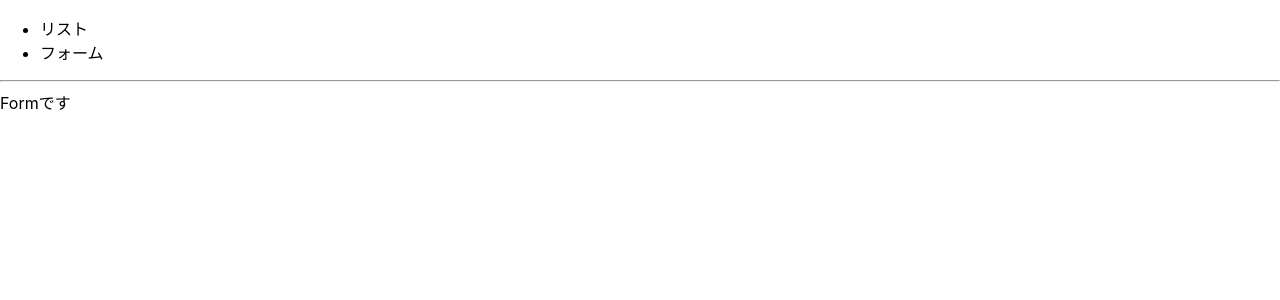
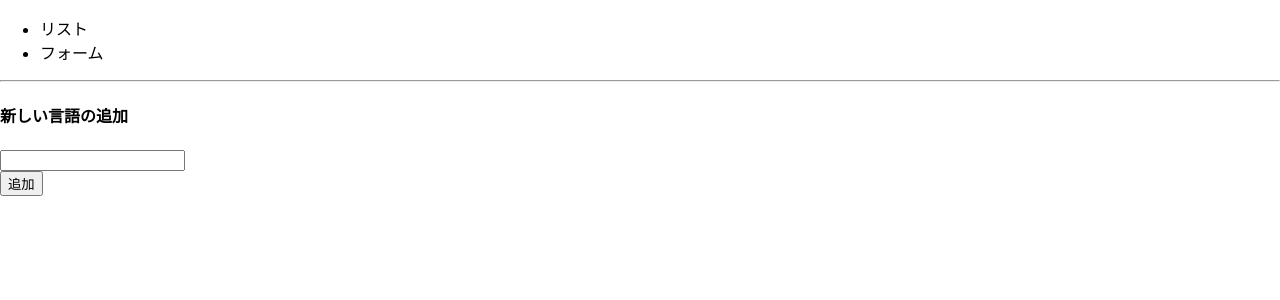
Before and after one commit to tokuyama-shouta/ReactStudy, a React (Create React App) app: page / in a window 1280 px wide. Both pictures are taken after a click on the item "フォーム". Shown: the top 300 px of the page. Built offline with nearby package versions, Linux system fonts and the light colour scheme.

Commit message:
フォームと親子間のデータのやりとり

```diff
--- a/src/App.js
+++ b/src/App.js
@@ -1,9 +1,17 @@
 import {useState} from 'react'
 import {List} from './List'
 import {Form} from './Form'
+import { LANGUAGES } from "./const/languages"
 
 function App() {
-  const [ tab, setTab] = useState('list')
+  const [ tab, setTab] = useState('list');
+  const [langs,setLangs] = useState(LANGUAGES);
+
+  const addLang = (lang) => {
+    setLangs([...langs,lang]);
+    setTab('list');
+  }
+
   return (
     <div>
       <header>
@@ -14,7 +22,7 @@
       </header>
       <hr/>
       {
-        tab === 'list' ? <List/> : <Form/>
+        tab === 'list' ? <List langs={langs} /> : <Form onAddLang={addLang}/>
       }
     </div>
   );
--- a/src/Form.js
+++ b/src/Form.js
@@ -1,6 +1,23 @@
+import {useState} from 'react'
 
-export const Form = () => {
+export const Form = ({onAddLang}) => {
+  const [ text, setText] = useState('');
+
+  const submitForm = (event) => {
+    event.preventDefault();
+    onAddLang(text);
+  }
   return(
-    <div>Formです</div>
+    <div>
+      <h4>新しい言語の追加</h4>
+      <form onSubmit={submitForm}>
+        <div>
+          <input type="text" value={text} onChange={(e) => setText(e.target.value)}/>
+        </div>
+        <div>
+          <button>追加</button>
+        </div>
+      </form>
+    </div>
   )
 }
--- a/src/List.js
+++ b/src/List.js
@@ -1,20 +1,11 @@
-const LANGUAGES = [
-  'JavaScript',
-  'C++',
-  'Ruby',
-  'Java',
-  'PHP',
-  'GO'
-];
 
-export const List = (props) => {
-  const title = props.title;
+
+export const List = ({ langs }) => {
   return(
     <div>
-      <h4>{title}</h4>
       {
-        LANGUAGES.map((lang,index) => {
-          return <div key={index}>{lang}</div>
+        langs.map((lang,index) => {
+          return <div key={index}>{ lang }</div>
         })
       }
     </div>
--- /dev/null
+++ b/src/const/languages.js
@@ -0,0 +1,8 @@
+export const LANGUAGES = [
+  'JavaScript',
+  'C++',
+  'Ruby',
+  'Java',
+  'PHP',
+  'GO'
+];
```
Also changed, not shown: 1 other file (tests, documents, lock files or other folders).
